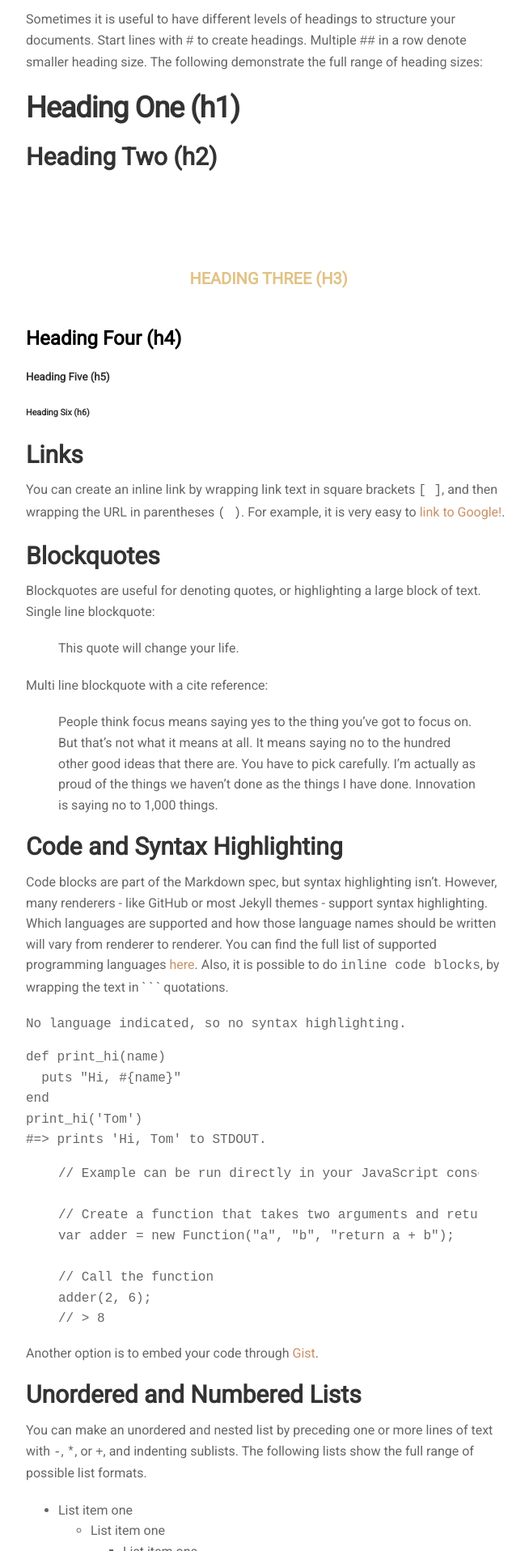
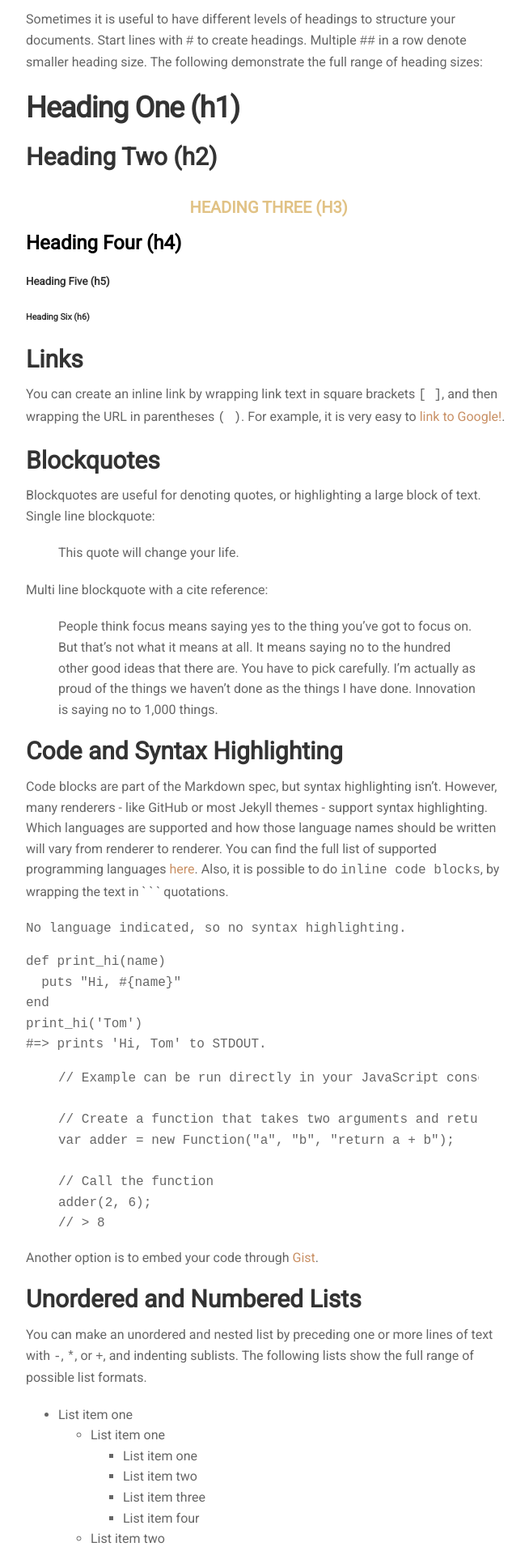
Before and after one commit to patrick-arbessier-data/patrick-arbessier-data.github.io, a Jekyll site: the page built from _posts/2014-01-01-text-formatting-examples.md, in a window 1280 px wide. Shown: the part 904-2820 px from the top of the page at 81% size, without its empty margins (308-962 px from the left). Built offline with Jekyll 4.4.1, drawn with Linux system fonts in a browser that asks for light colours; nearby versions of some CDN libraries; formulas are drawn with MathJax 3; comment, search, counter and statistics services are not loaded.

Commit message:
style: fix heading overrides for pages and projects

```diff
--- a/_sass/3-sections/_page.sass
+++ b/_sass/3-sections/_page.sass
@@ -34,7 +34,8 @@
     font:
       size: 20px
     line-height: 1.35
-    margin: 18px 0 10px
+    padding: 0
+    margin: 30px 0 10px
 
   h4
     font:
@@ -45,3 +46,12 @@
 
   h1:first-child, h2:first-child, h3:first-child, h4:first-child
     margin-top: 0
+
+// Project pages: override post-container heading rules from theme
+.post-container
+  h4
+    font:
+      size: 18px
+    line-height: 1.35
+    margin: 16px 0 8px
+    color: #555
```
